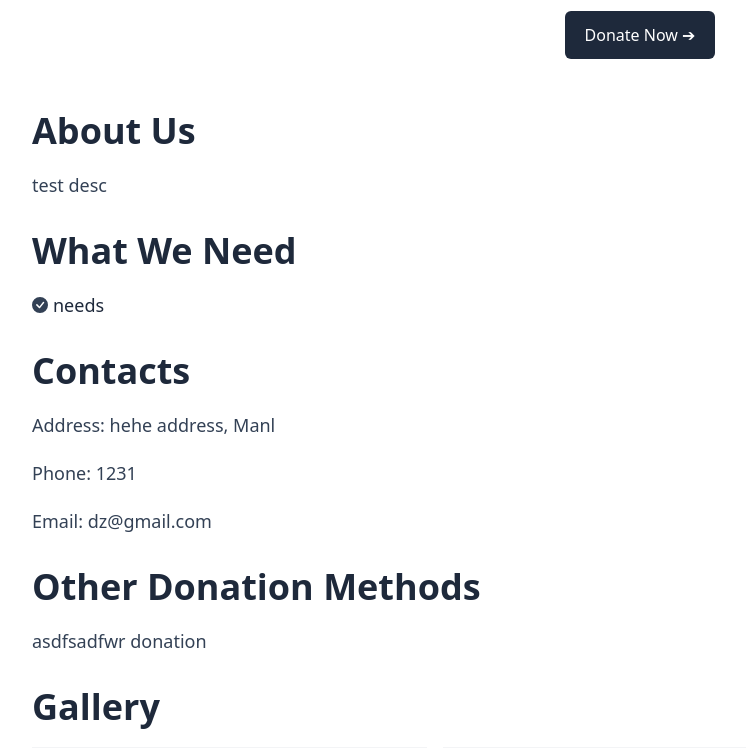
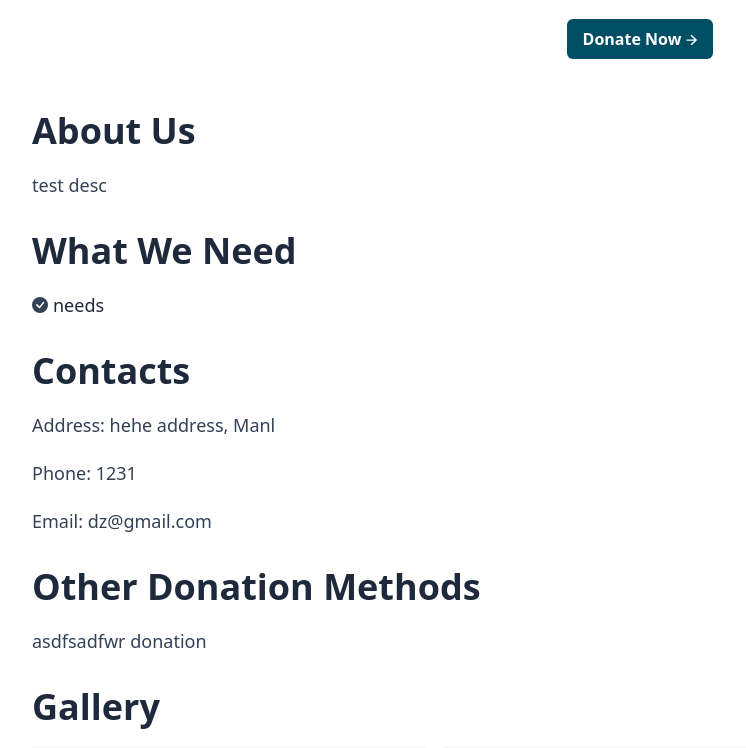
Before and after one commit to remoo69/GoodSamariTAN, a Django app: page /ngos/1/ in a window 1280 px wide. Shown: the part 685-1433 px from the top of the page, without its empty margins (0-746 px from the left). Run offline with Django 5.2, Linux system fonts and the light colour scheme; data comes from the database, SQL or seed files in the repository; style sheets or scripts are compiled from the project's sources; parts of the project's set-up code (start-up, migrations or seed data) failed here and were passed over; some libraries are stand-ins or nearby versions.

Commit message:
Refactor NGO detail template to enhance UI and update donation button styling

```diff
--- a/application/templates/ngo_detail.html
+++ b/application/templates/ngo_detail.html
@@ -6,17 +6,24 @@
 {% block content %}
 <div class="container py-8 mx-auto ">
     <div class=" bg-white rounded-lg shadow-md">
-        <section class="w-full bg-white py-8 h-full flex-grow">
-            <div class="flex flex-col md:flex-col justify-center items-center max-w-7xl mx-auto px-4 sm:px-6 lg:px-8 space-y-5">
-                <div class="text-center md:text-center w-full mb-3">
-                    <h1 class="text-3xl md:text-4xl font-bold text-center pt-10 text-slate-800">{{ngo.name}} </h1>
+        <section class="w-full bg-white py-8 h-full flex-grow pt-20">
+            <div class="flex flex-col md:flex-col justify-center items-center max-w-7xl mx-auto px-4 sm:px-6 lg:px-8 space-y-5 ">
+                <div class="text-center md:text-center w-full mb-3 ">
+                    <h1 class="text-3xl md:text-4xl font-bold text-center  text-slate-800">{{ngo.name}} </h1>
                 </div>
-                <div class="bg-gray-100  mb-3">
+                <div class="bg-gray-100">
                     <img src="{{ngo.cover_image.url}}" alt="{{ngo.name}}" class="w-[900px] h-[500px] object-cover">
                 </div>
                 <form action="{% url 'donation_form' %}" method="get">
                     {% csrf_token %}
-                    <button type="submit" class="px-5 py-3 bg-slate-800 text-white rounded-md  hover:bg-slate-700 border-spacing-100">Donate Now ➔</button>
+                    {% comment %} <a href="{% url 'donation_form' %}" class="hidden sm:flex items-center gap-1 px-4 py-2 font-bold bg-[#25A18E] rounded-md text-white hover:bg-[#004E64] hover:hover:bg-[#2c7161] hover:shadow-lg"> {% endcomment %}
+                    <a href="{% url 'donation_form' %}" class="pt-5hidden sm:flex items-center gap-1 px-4 py-2 font-bold bg-[#004E64] rounded-md text-white hover:bg-[#256577] hover:hover:bg-[#256577] hover:shadow-lg">
+                        Donate Now
+                        <svg xmlns="http://www.w3.org/2000/svg" width="12" height="12" fill="none" viewBox="0 0 11 10">
+                            <path stroke="currentColor" stroke-linecap="round" stroke-linejoin="round" stroke-width="1.286" d="M5.884 1.88 10.2 6l-4.316 4.12M10.2 6H1.8" />
+                        </svg>
+                    </a>
+                    {% comment %} <button type="submit" class="px-5 py-3 bg-[#25A18E] text-white rounded-md  hover:bg-[#7AE582] border-spacing-100 font-bold">Donate Now ➔</button> {% endcomment %}
                 </form>
             </div>
 
@@ -74,8 +81,17 @@
                     <div class="text-left mt-8">
                         <form action="{% url 'donation_form' %}" method="get">
                         {% csrf_token %}
-                        <button class="px-5 py-3 bg-slate-800 text-white rounded-md hover:bg-slate-700 border-spacing-100">Donate Now ➔</button>
-                        </form>
+                        {% comment %} <button class="px-5 py-3 bg-slate-800 text-white rounded-md hover:bg-slate-700 border-spacing-100">Donate Now ➔</button> {% endcomment %}
+
+                        {% comment %} <a href="{% url 'donation_form' %}" class="w-40 px-5 py-3 hidden sm:flex items-center gap-1 font-bold bg-[#25A18E] rounded-md text-white hover:bg-[#004E64] hover:hover:bg-[#2c7161] hover:shadow-lg"> {% endcomment %}
+                            <a href="{% url 'donation_form' %}" class="w-36 hidden sm:flex items-center gap-1 px-4 py-2 font-bold bg-[#004E64] rounded-md text-white hover:bg-[#256577] hover:hover:bg-[#256577] hover:shadow-lg">
+                            Donate Now
+                            <svg xmlns="http://www.w3.org/2000/svg" width="12" height="12" fill="none" viewBox="0 0 11 10">
+                                <path stroke="currentColor" stroke-linecap="round" stroke-linejoin="round" stroke-width="1.286" d="M5.884 1.88 10.2 6l-4.316 4.12M10.2 6H1.8" />
+                            </svg>
+                        </a>
+
+                    </form>
                     </div>
                 </div>
             </div>
```
